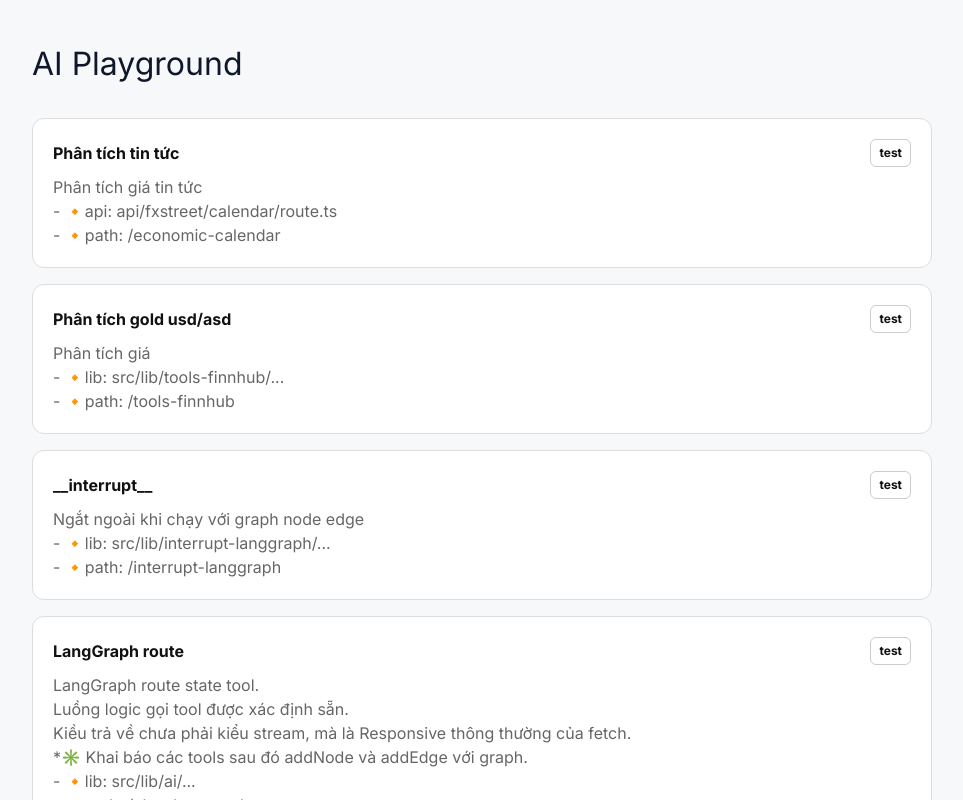
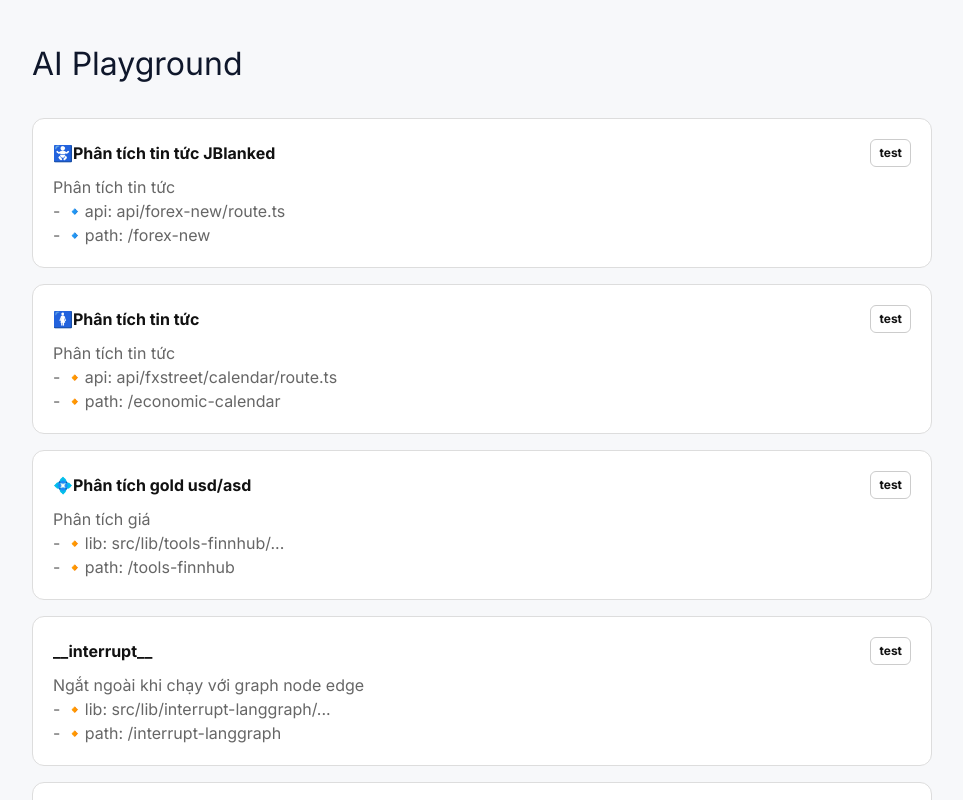
Before and after one commit to phxbinh/TrungNguyen, a Next.js app: page / in a window 1280 px wide. Shown: the top 800 px of the page, without its empty margins (8-971 px from the left). Built offline with nearby package versions, Linux system fonts and the light colour scheme.

Commit message:
Update page.tsx

```diff
--- a/src/app/page.tsx
+++ b/src/app/page.tsx
@@ -7,17 +7,26 @@ import React from 'react';
 
 const routes = [
   {
+    href: '/forex-new',
+    title: '🚼Phân tích tin tức JBlanked',
+    summary:
+      `Phân tích tin tức
+- 🔹api: api/forex-new/route.ts
+- 🔹path: /forex-new`,
+    status: 'test',
+  },
+  {
     href: '/economic-calendar',
-    title: 'Phân tích tin tức',
+    title: '🚺Phân tích tin tức',
     summary:
-      `Phân tích giá tin tức
+      `Phân tích tin tức
 - 🔸api: api/fxstreet/calendar/route.ts
 - 🔸path: /economic-calendar`,
     status: 'test',
   },
   {
     href: '/tools-finnhub',
-    title: 'Phân tích gold usd/asd',
+    title: '💠Phân tích gold usd/asd',
     summary:
       `Phân tích giá
 - 🔸lib: src/lib/tools-finnhub/...
```
